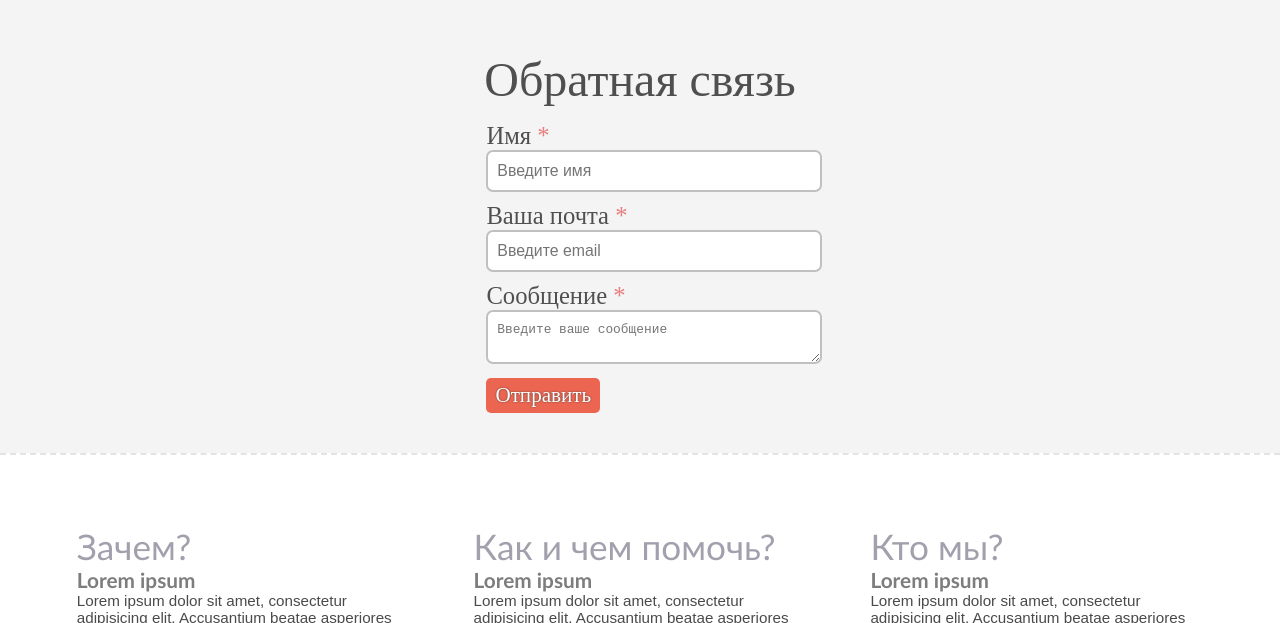
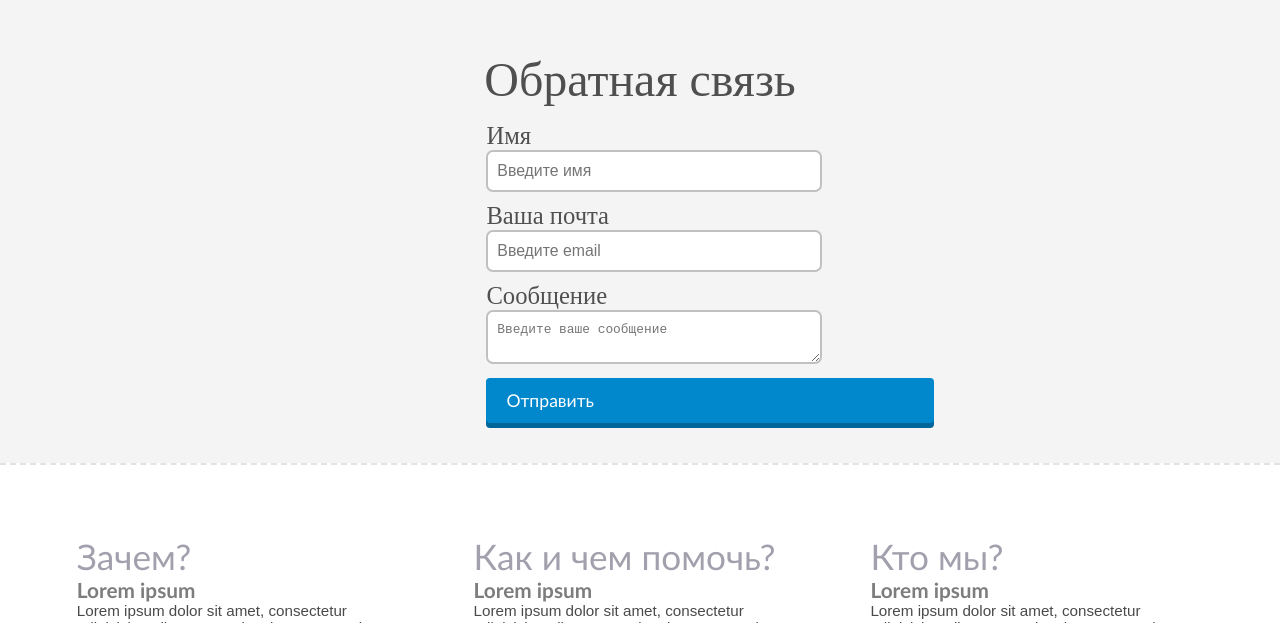
Before and after one commit to sirnayakotleta/sirnayakotleta.github.io, a plain HTML site: page index.html in a window 1280 px wide. Shown: the part 2772-3395 px from the top of the page. Drawn offline with nearby package versions, Linux system fonts and the light colour scheme; a web font is replaced by a local one.

Commit message:
btn and text
fixed blots in the text, changed the button for sending messages to support

```diff
--- a/css/main.css
+++ b/css/main.css
@@ -86,7 +86,7 @@ header #logo span {
 
 .fixed {
   z-index: 5000;
-  background-color: #fff;
+  background-color: rgb(255, 255, 255);
   border-bottom: 1px solid silver;
 }
 
@@ -310,19 +310,22 @@ h1, h2, h3, h4, h5 {
 }
 
 .btn {
-  float: left;
-  border-radius: 5px;
-  padding: 5px 9px;
-  font-size: 1.2em;
-  background-color: #ec6550;
-  text-shadow: #454545 0 0 2px;
+  border: 0;
+  background: #0087cc;
+  border-radius: 4px;
+  box-shadow: 0 5px 0 #006599;
+  color: #fff;
   cursor: pointer;
-  color: white;
-  font-family: 'Roboto Slab', serif;
+  font: inherit;
+  margin: 0;
+  outline: 0;
+  padding: 12px 20px;
+  transition: all .1s linear;
 }
 
-.btn:hover {
-  background-color: #c15443;
+.btn:active {
+  box-shadow: 0 2px 0 #006599;
+  transform: translateY(3px);
 }
 
 /* Вопросы и ответы */
--- a/index.html
+++ b/index.html
@@ -28,7 +28,7 @@
   <div id="main">
     <div class="intro">
       <h2>Этот сайт —— надежда</h2>
-      <span>Надежда на то, что удастся пробудить чуввство долга в местных жителях.</span>
+      <span>Надежда на то, что удастся пробудить чувство долга в местных жителях.</span>
     </div>
     <div class="text">
       <span>Lorem ipsum dolor sit amet, consectetur adipisicing elit. Eos impedit, ut vero commodi voluptate? Ipsam reiciendis, necessitatibus incidunt ipsa quis sapiente excepturi, optio iusto voluptatibus dolorem officia quidem, numquam eaque minus, autem praesentium rem architecto dolores. Ipsa unde id velit optio magni enim! Illum obcaecati, dolorem distinctio nemo, ipsum iure.</span>
@@ -65,11 +65,11 @@
   <div id="contacts">
     <center><h5>Обратная связь</h5></center>
     <form id="form_input">
-      <label for="name">Имя <span>*</span></label><br>
+      <label for="name">Имя <span></span></label><br>
       <input type="text" placeholder="Введите имя" name="name" id="name"><br>
-      <label for="email">Ваша почта <span>*</span></label><br>
+      <label for="email">Ваша почта <span></span></label><br>
 			<input type="email" placeholder="Введите email" name="email" id="email"><br>
-			<label for="message">Сообщение <span>*</span></label><br>
+			<label for="message">Сообщение <span></span></label><br>
 			<textarea placeholder="Введите ваше сообщение" name="message" id="message"></textarea><br>
 			<div id="mess_send" class="btn">Отправить</div>
     </form>
@@ -120,5 +120,8 @@
         $("header").attr("class", "fixed");
     });
   </script>
+
+
+
 </body>
 </html>
```
